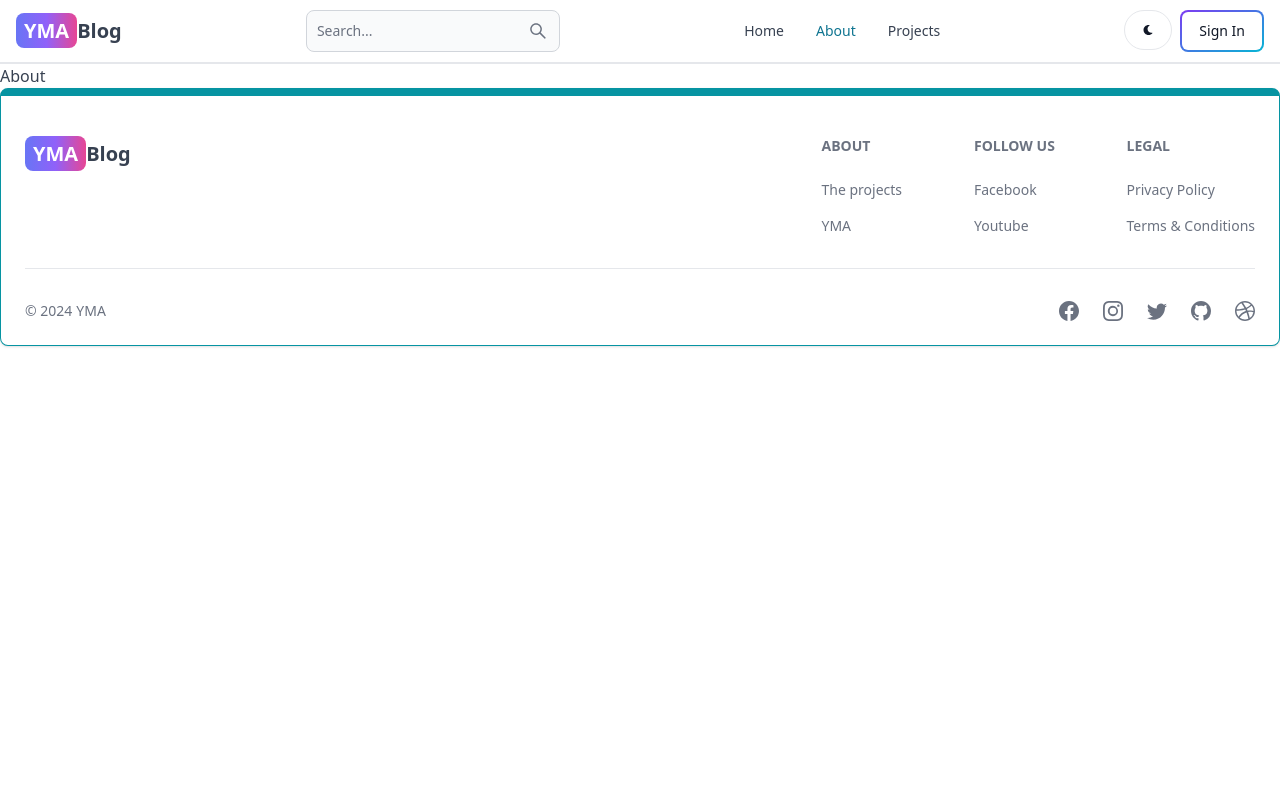
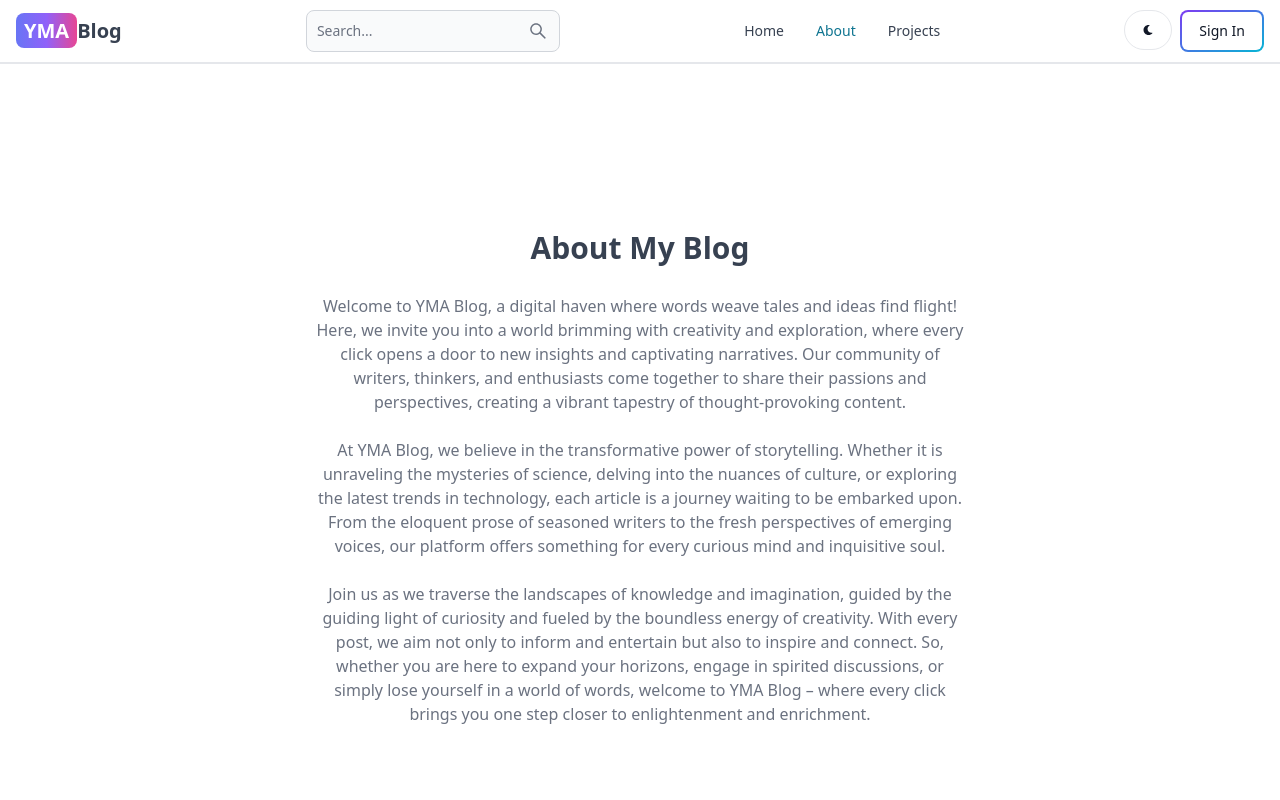
Before and after one commit to yanmyoaung2004/blog, a React (Vite) app in the folder client/: page /about in a window 1280 px wide. Shown: the top 800 px of the page. Built offline with nearby package versions, Linux system fonts and the light colour scheme; no server answers.

Commit message:
Complete about and projects pages

```diff
--- a/client/src/pages/About.jsx
+++ b/client/src/pages/About.jsx
@@ -1,3 +1,43 @@
 export default function About() {
-  return <div>About</div>;
+  return (
+    <div className="min-h-screen flex items-center justify-center">
+      <div className="max-w-2xl mx-auto p-3 text-center">
+        <div>
+          <h1 className="text-3xl font-semibold text-center my-7">
+            About My Blog
+          </h1>
+          <div className="text-md text-gray-500 flex flex-col gap-6">
+            <p>
+              Welcome to YMA Blog, a digital haven where words weave tales and
+              ideas find flight! Here, we invite you into a world brimming with
+              creativity and exploration, where every click opens a door to new
+              insights and captivating narratives. Our community of writers,
+              thinkers, and enthusiasts come together to share their passions
+              and perspectives, creating a vibrant tapestry of thought-provoking
+              content.
+            </p>
+            <p>
+              At YMA Blog, we believe in the transformative power of
+              storytelling. Whether it is unraveling the mysteries of science,
+              delving into the nuances of culture, or exploring the latest
+              trends in technology, each article is a journey waiting to be
+              embarked upon. From the eloquent prose of seasoned writers to the
+              fresh perspectives of emerging voices, our platform offers
+              something for every curious mind and inquisitive soul.
+            </p>
+            <p>
+              Join us as we traverse the landscapes of knowledge and
+              imagination, guided by the guiding light of curiosity and fueled
+              by the boundless energy of creativity. With every post, we aim not
+              only to inform and entertain but also to inspire and connect. So,
+              whether you are here to expand your horizons, engage in spirited
+              discussions, or simply lose yourself in a world of words, welcome
+              to YMA Blog – where every click brings you one step closer to
+              enlightenment and enrichment.
+            </p>
+          </div>
+        </div>
+      </div>
+    </div>
+  );
 }
--- a/client/src/pages/Projects.jsx
+++ b/client/src/pages/Projects.jsx
@@ -1,3 +1,12 @@
+import CallToAction from "../components/CallToAction";
 export default function Projects() {
-  return <div>Projects</div>;
+  return (
+    <div className="min-h-screen max-w-2xl mx-auto flex justify-center items-center flex-col gap-6 p-3">
+      <h1 className="text-3xl font-semibold">Projects</h1>
+      <p className="text-md text-gray-500">
+        Build fun and engaging projects while learning HTML, CSS and JavaScript
+      </p>
+      <CallToAction />
+    </div>
+  );
 }
```
